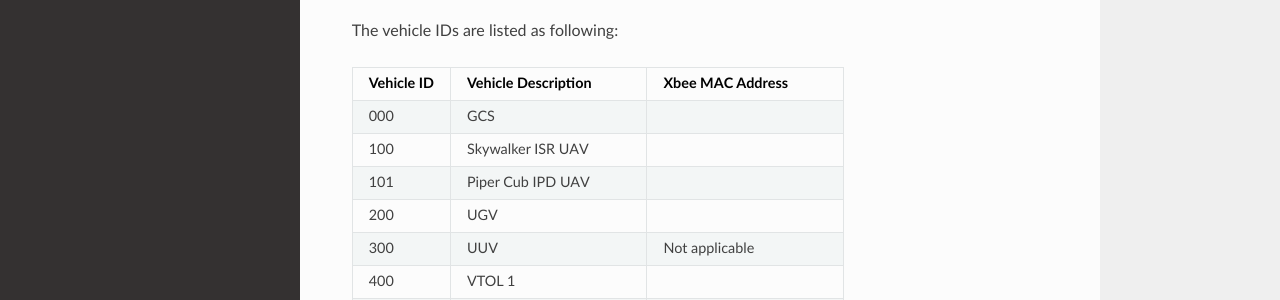
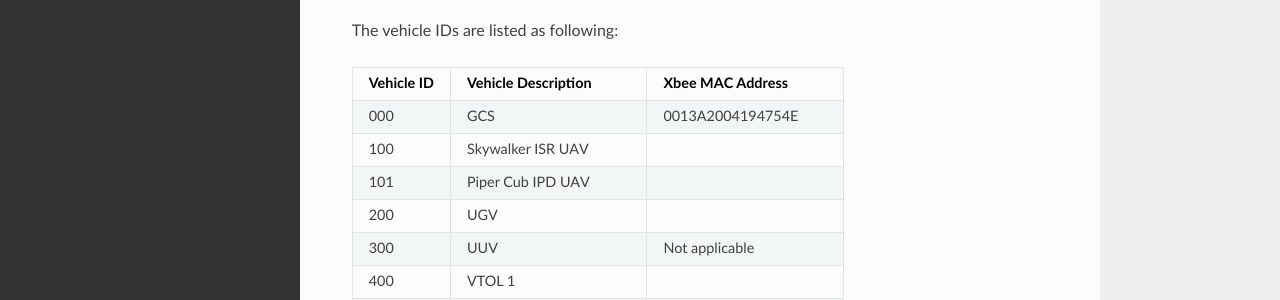
Before and after one commit to NGCP/GCS, a Sphinx documentation site: the page built from docs/communications/vehicles.rst, in a window 1280 px wide and 1186 px high. Shown: the part 599-899 px from the top of the window. Built offline with Sphinx 7.4.7 and the Read the Docs theme 2.0.0, drawn with Linux system fonts in a browser that asks for light colours.

Commit message:
Added GCS MacAddress

```diff
--- a/docs/communications/vehicles.rst
+++ b/docs/communications/vehicles.rst
@@ -40,7 +40,7 @@ The vehicle IDs are listed as following:
     - Xbee MAC Address
   * - 000
     - GCS
-    -
+    - 0013A2004194754E
   * - 100
     - Skywalker ISR UAV
     -
```
